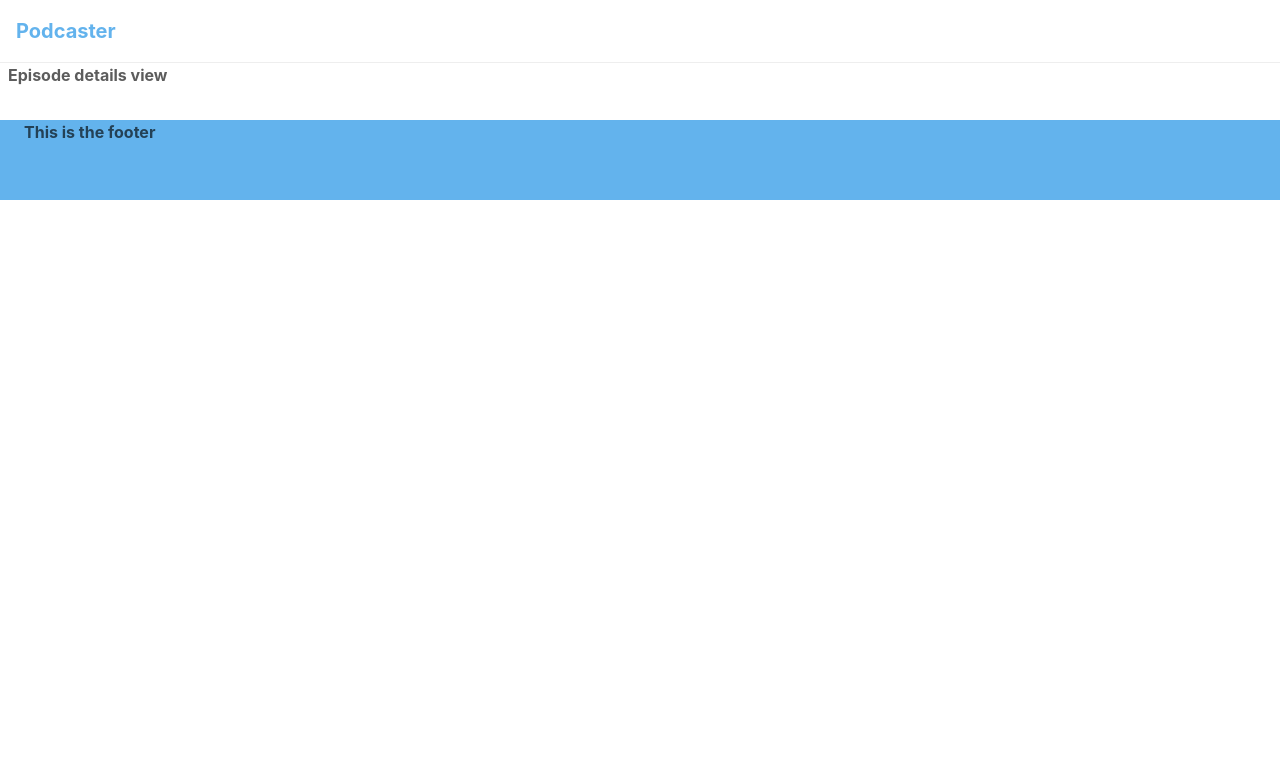
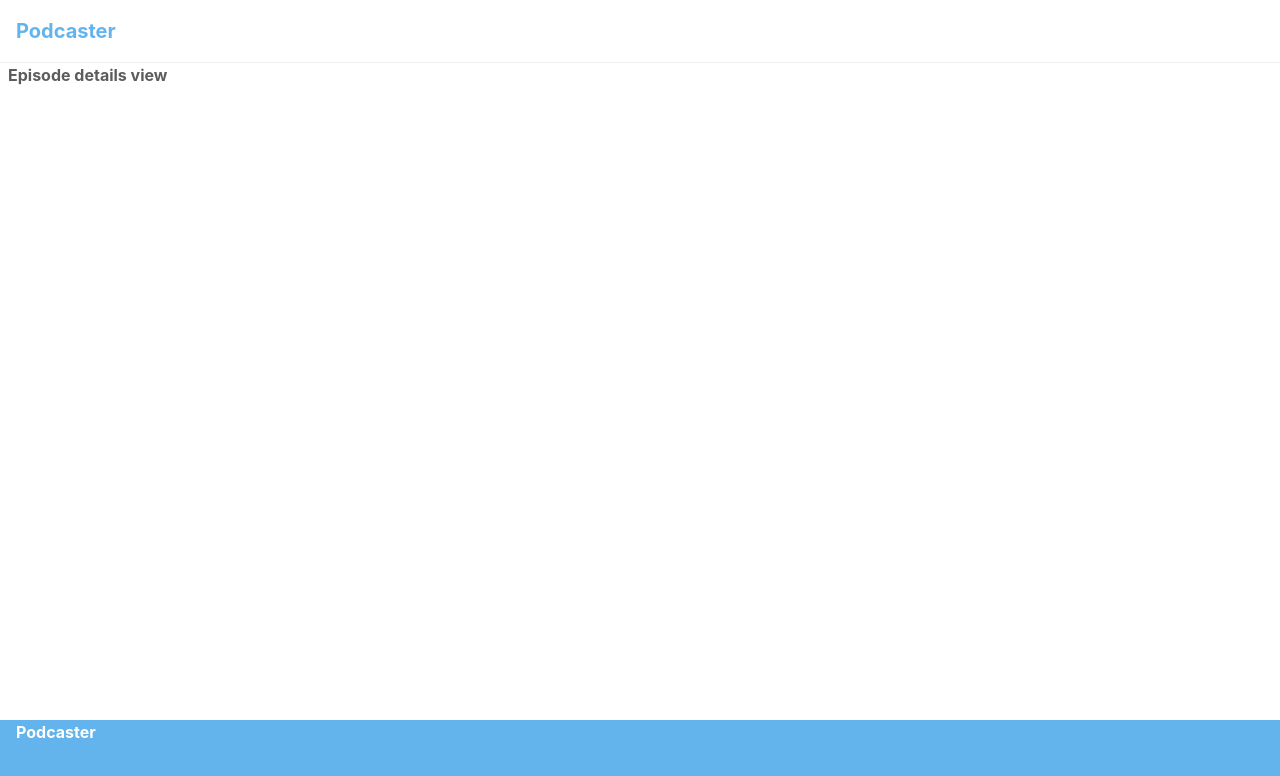
Before and after one commit to egabii/podcaster, a React (Vite) app: page /podcast/1/episode/1 in a window 1280 px wide. Shown: the top 776 px of the page. Built offline with nearby package versions, Linux system fonts and the light colour scheme.

Commit message:
fix(layout): set footer at bottom of viewport

```diff
--- a/src/App.tsx
+++ b/src/App.tsx
@@ -15,7 +15,7 @@ function App() {
     gridTemplateRows: 'auto 1fr auto',
     gridTemplateColumns: '100%',
     maxW: '1920px',
-    h: '200px',
+    h: '100vh',
     color: 'blackAlpha.700',
     fontWeight: 'bold'
   }
@@ -32,7 +32,7 @@ function App() {
             <Route path="/podcast/:podcastId/episode/:episodeId" element={<Episode />} />
           </Routes>
         </GridItem>
-        <GridItem pl='2' pr='2' bg='blue.300' area={'footer'} as='footer'>
+        <GridItem area={'footer'} as='footer'  marginTop='1rem'>
           <Footer />
         </GridItem>
       </Grid>
--- a/src/components/Footer.tsx
+++ b/src/components/Footer.tsx
@@ -1,9 +1,11 @@
-import { Box } from '@chakra-ui/react'
+import { Box, Flex, Text} from '@chakra-ui/react'
 
 export default function Footer() {
   return (
-    <Box as='footer' borderRadius='md' px={4} h='80px'>
-      <h1>This is the footer</h1>
+    <Box px='1rem' h='80px' bg='blue.300'>
+      <Flex align='center' >
+        <Text color='white'>Podcaster</Text>
+      </Flex>
     </Box>
   );
 }
```
